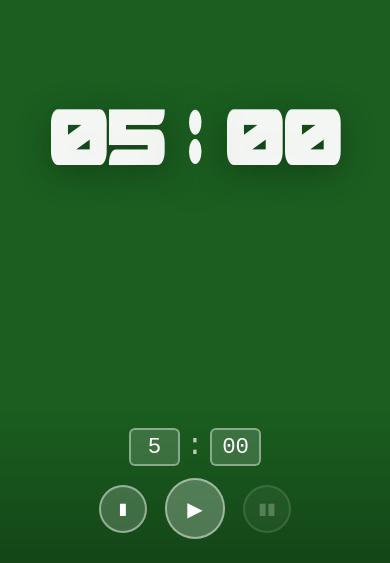
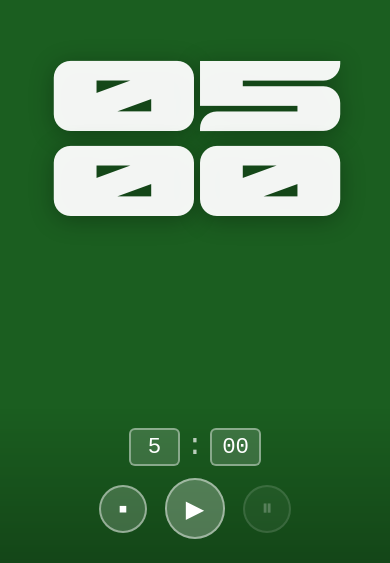
Before and after one commit to annoyingmouse/traffic-light-timer, a plain HTML site: page index.html in a window 390 px wide. Shown: the part 281-844 px from the top of the page. Drawn offline with Linux system fonts and the light colour scheme.

Commit message:
✨ (index.html): enhance timer display with responsive design for mobile ✨ (index.html): update button icons to improve accessibility and UX ♻️ (index.html): refactor text fitting logic to accommodate new layout changes

```diff
--- a/index.html
+++ b/index.html
@@ -75,7 +75,7 @@
     #timer-display .colon {
       display: inline-block;
       width: 1ch;
-      transform: translateX(60%) translateY(-19%) scale(1.5);
+      transform: translateX(60%) translateY(-15%) scale(1.5) scaleY(0.75);
     }
 
     .controls-wrapper {
@@ -152,9 +152,15 @@
       border-radius: 50%;
       cursor: pointer;
       font-size: 1rem;
+      line-height: 1;
       background: rgba(255, 255, 255, 0.18);
       color: white;
       transition: background 0.15s, transform 0.1s, opacity 0.2s, border-color 0.15s;
+    }
+
+    .btn span {
+      display: block;
+      line-height: 1;
     }
 
     .btn:focus-visible {
@@ -177,12 +183,52 @@
       cursor: not-allowed;
     }
 
+    #btn-pause {
+      font-size: 1.4rem;
+    }
+
     /* Start button is slightly larger — primary action */
     #btn-start {
       width: 3.8rem;
       height: 3.8rem;
-      font-size: 1.25rem;
+      font-size: 1.5rem;
       background: rgba(255, 255, 255, 0.25);
+    }
+
+    /* Portrait mobile: stack minutes and seconds, hide colon */
+    @media (orientation: portrait) and (max-width: 768px) {
+      #timer-display {
+        display: flex;
+        flex-direction: column;
+        align-items: center;
+        transform: none;
+        white-space: normal;
+      }
+
+      #timer-display .colon {
+        display: none;
+      }
+
+      #timer-display .mins,
+      #timer-display .secs {
+        display: block;
+      }
+    }
+
+    /* Landscape mobile: controls move to the right of the timer */
+    @media (orientation: landscape) and (max-height: 500px) {
+      body {
+        flex-direction: row;
+        gap: 2rem;
+        padding: 1rem 4rem;
+      }
+
+      .controls-wrapper {
+        position: static;
+        background: none;
+        padding: 0;
+        flex-shrink: 0;
+      }
     }
   </style>
 </head>
@@ -207,9 +253,9 @@
       <input id="sec-input" type="number" min="0" max="59" value="00" aria-label="Seconds">
     </div>
     <div class="buttons">
-      <button class="btn" id="btn-stop"  aria-label="Stop">&#9646;</button>
-      <button class="btn" id="btn-start" aria-label="Start">&#9654;</button>
-      <button class="btn" id="btn-pause" aria-label="Pause" disabled>&#9646;&#9646;</button>
+      <button class="btn" id="btn-stop"  aria-label="Stop"><span aria-hidden="true">⏹</span></button>
+      <button class="btn" id="btn-start" aria-label="Start"><span aria-hidden="true">▶</span></button>
+      <button class="btn" id="btn-pause" aria-label="Pause" disabled><span aria-hidden="true">⏸</span></button>
     </div>
   </div>
 
@@ -287,9 +333,22 @@
 
     /* ── UI updates ──────────────────────────────────────── */
 
+    const landscapeQuery = window.matchMedia('(orientation: landscape) and (max-height: 500px)');
+    const portraitQuery  = window.matchMedia('(orientation: portrait) and (max-width: 768px)');
+
     function fitText() {
       display.style.fontSize = '100px';
-      const scale = (window.innerWidth * 0.75) / display.scrollWidth;
+      const isPortrait = portraitQuery.matches;
+      const availableWidth = landscapeQuery.matches
+        ? window.innerWidth * 0.45
+        : window.innerWidth * 0.75;
+      const scaleW = availableWidth / display.scrollWidth;
+      let scale = scaleW;
+      if (isPortrait) {
+        // Two stacked numbers — constrain by height too (60% of viewport)
+        const scaleH = (window.innerHeight * 0.60) / display.scrollHeight;
+        scale = Math.min(scaleW, scaleH);
+      }
       display.style.fontSize = (100 * scale) + 'px';
     }
 
@@ -305,7 +364,10 @@
       const text  = formatTime(remaining);
       const phase = getPhase();
 
-      display.innerHTML = text.replace(':', '<span class="colon">:</span>');
+      const colonIdx = text.indexOf(':');
+      const mins = text.slice(0, colonIdx);
+      const secs = text.slice(colonIdx + 1);
+      display.innerHTML = `<span class="mins">${mins}</span><span class="colon">:</span><span class="secs">${secs}</span>`;
       display.setAttribute('aria-label', spokenTime(remaining));
       document.body.style.backgroundColor = PHASE_COLORS[phase];
 
@@ -389,6 +451,8 @@
     secInput.addEventListener('change', onDurationChange);
 
     window.addEventListener('resize', fitText);
+    landscapeQuery.addEventListener('change', fitText);
+    portraitQuery.addEventListener('change', fitText);
     document.fonts.ready.then(fitText);
 
     /* ── init ────────────────────────────────────────────── */
```
